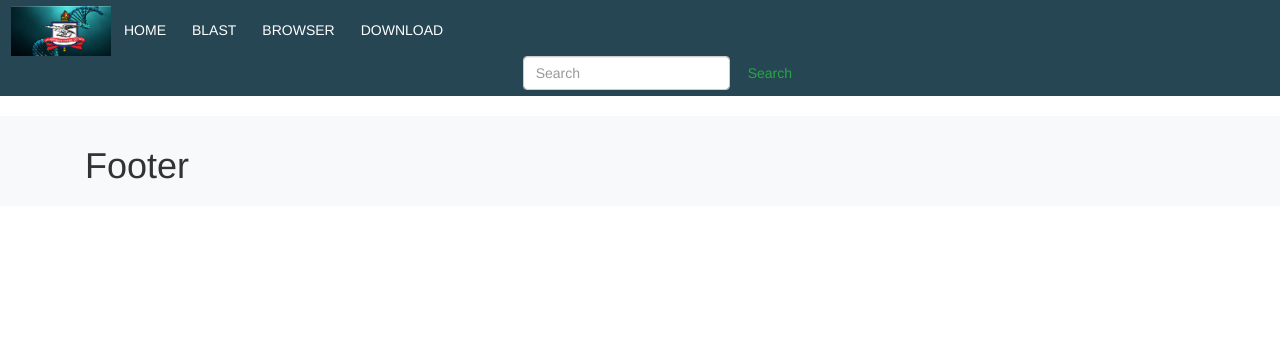
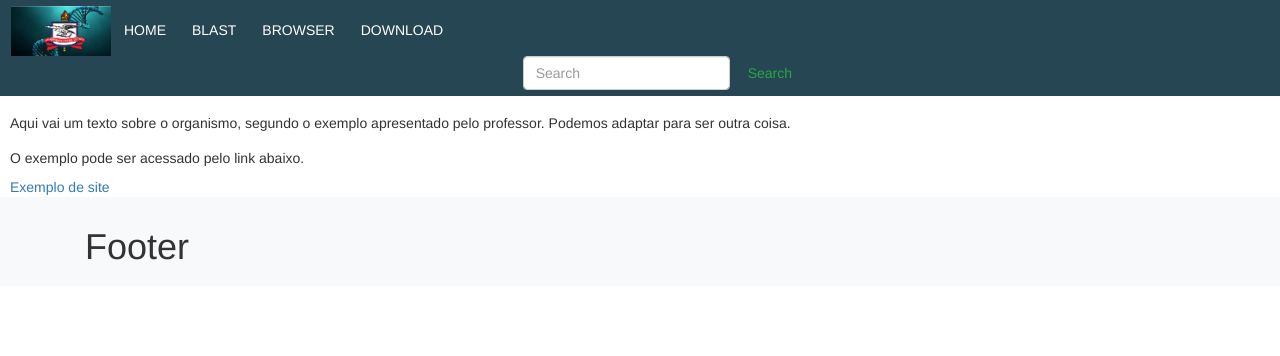
Before and after one commit to YannFigueiredo/projeto-bioinformatica, a Django app: page / in a window 1280 px wide. Shown: the top 356 px of the page. Run offline with Django 3.2, Linux system fonts and the light colour scheme; some libraries are stand-ins or nearby versions.

Commit message:
Adicionados dados temporários na página home

```diff
--- a/bioinfo_project/bioinfo_web/static/css/styles.css
+++ b/bioinfo_project/bioinfo_web/static/css/styles.css
@@ -40,6 +40,17 @@ button.btn.download:hover{
     background-color: #2a9d8f;
 }
 
+/*Estilo página home*/
+h1.h1_home{
+    font-size: 14px;
+    margin-left: 10px;
+}
+
+a.a_link_exemplo{
+    font-size: 14px;
+    margin-left: 10px;
+}
+
 /*Estilo página do blast*/
 h1.h1_titulo_container_blast{
     font-size: 18px;
--- a/bioinfo_project/bioinfo_web/templates/bioinfo_web/home.html
+++ b/bioinfo_project/bioinfo_web/templates/bioinfo_web/home.html
@@ -3,7 +3,7 @@
 {% block title %} Home {% endblock %}
 
 {% block content %}
-
-
-
+    <h1 class="h1_home">Aqui vai um texto sobre o organismo, segundo o exemplo apresentado pelo professor. Podemos adaptar para ser outra coisa.</h1>
+    <h1 class="h1_home">O exemplo pode ser acessado pelo link abaixo.</h1>
+    <a class="a_link_exemplo" href="http://www.whiteflygenomics.org/cgi-bin/bta/index.cgi" target="_blank">Exemplo de site</a>
 {% endblock %}
```
